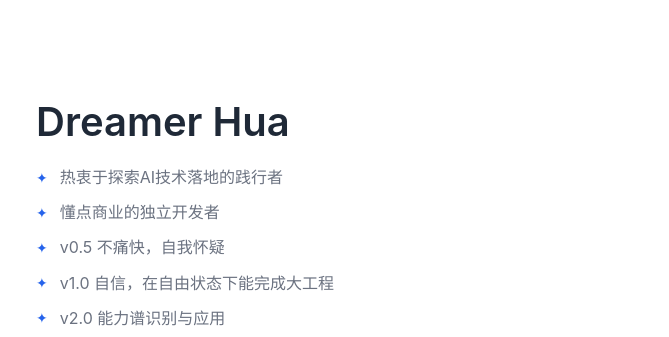
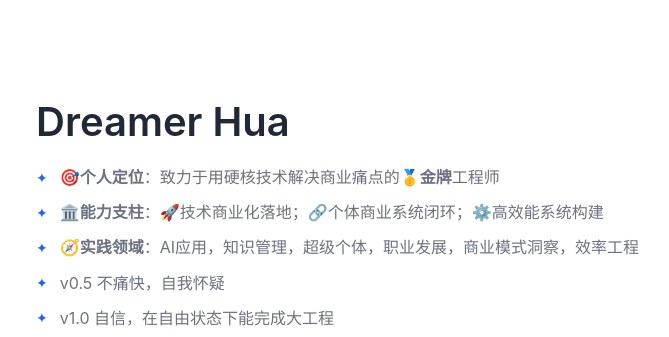
Before and after one commit to DreamerHua/homepage-projects, a plain HTML site: page index.html in a window 1280 px wide. Shown: the top 337 px of the page, 450-1119 px from the left. Drawn offline with Linux system fonts and the light colour scheme.

Commit message:
更新个人品牌定位

```diff
--- a/index.html
+++ b/index.html
@@ -304,8 +304,9 @@
                 <!-- <p class="title">新时代产品经理 / Ex大厂工程师</p> -->
                 <ul class="hero-tags">
                     <!-- 在这里修改你的个人标签 -->
-                    <li>热衷于探索AI技术落地的践行者</li>
-                    <li>懂点商业的独立开发者</li>
+                    <li>🎯 <span style="font-weight: bold;">个人定位</span>：致力于用硬核技术解决商业痛点的<span style="font-weight: bold;">🥇金牌</span>工程师</li>
+                    <li>🏛️ <span style="font-weight: bold;">能力支柱</span>：🚀技术商业化落地；🔗个体商业系统闭环；⚙️高效能系统构建</li>
+                    <li>🧭 <span style="font-weight: bold;">实践领域</span>：AI应用，知识管理，超级个体，职业发展，商业模式洞察，效率工程</li>
                     <li>v0.5 不痛快，自我怀疑</li>
                     <li>v1.0 自信，在自由状态下能完成大工程</li>
                     <li>v2.0 能力谱识别与应用</li>
```
